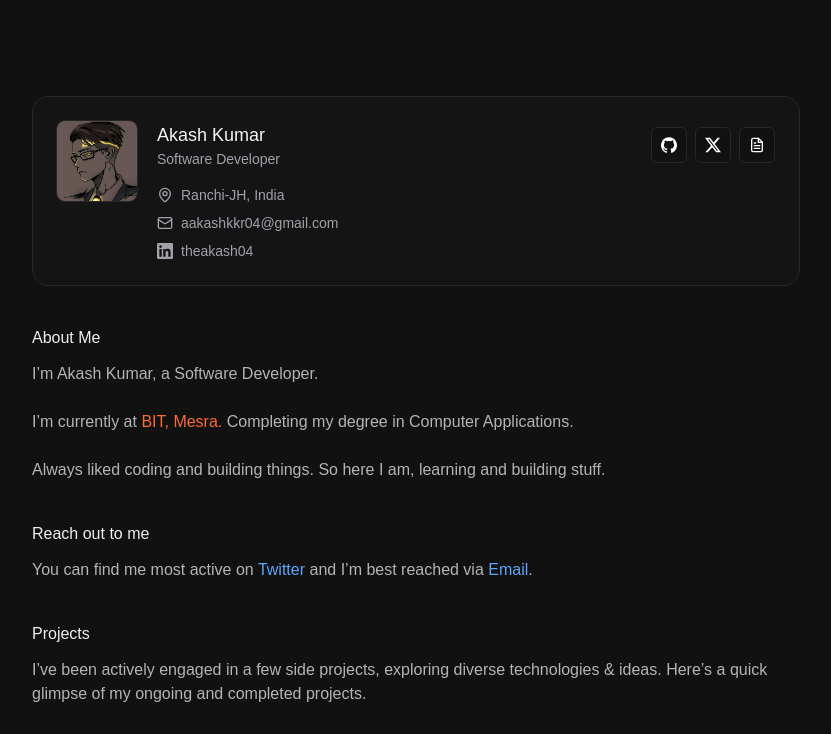
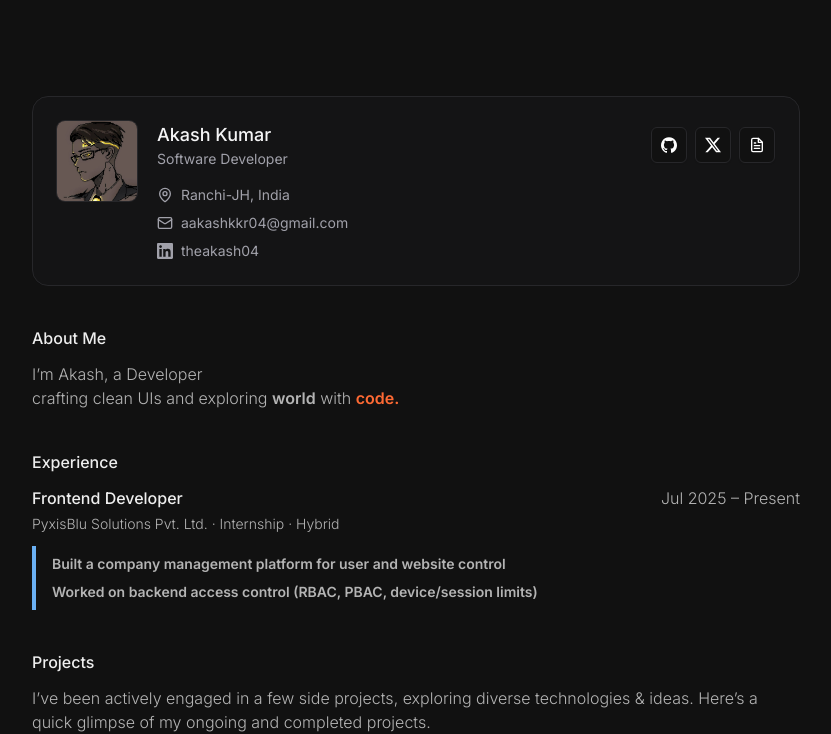
Before and after one commit to theakash04/portfolio, a Next.js app: page / in a window 1280 px wide. Shown: the top 734 px of the page, without its empty margins (224-1055 px from the left). Built offline with nearby package versions, Linux system fonts and the light colour scheme; no server answers.

Commit message:
added experience

```diff
--- a/src/app/globals.css
+++ b/src/app/globals.css
@@ -15,8 +15,13 @@
   body {
     background: var(--primary-color);
     color: var(--secondary-color);
-    font-family: 'Arial', sans-serif;
+    font-family: var(--font-inter), sans-serif;
     min-height: 100vh;
     transition: all 0.3s ease;
   }
+
+  html {
+    scroll-behavior: smooth;
+  }
+
 }
--- a/src/app/layout.tsx
+++ b/src/app/layout.tsx
@@ -1,15 +1,10 @@
 import type { Metadata } from "next";
-import { Geist, Geist_Mono } from "next/font/google";
+import { Inter } from "next/font/google";
 import "./globals.css";
 import Footer from "@/components/Footer";
 
-const geistSans = Geist({
-  variable: "--font-geist-sans",
-  subsets: ["latin"],
-});
-
-const geistMono = Geist_Mono({
-  variable: "--font-geist-mono",
+const inter = Inter({
+  variable: "--font-inter",
   subsets: ["latin"],
 });
 
@@ -27,7 +22,7 @@ export default function RootLayout({
   return (
     <html lang="en">
       <body
-        className={`${geistSans.variable} ${geistMono.variable} antialiased `}
+        className={`${inter.variable} antialiased `}
       >
         <main>{children}</main>
         <Footer />
--- /dev/null
+++ b/src/components/Experience/page.tsx
@@ -0,0 +1,57 @@
+import React from "react";
+import EnterAnim from "../EnterAnim";
+
+
+type ExpDataType = {
+  role: string;
+  startDate: string;
+  endDate: string;
+  company: string;
+  type: string;
+  location: string;
+  points: string[];
+}
+
+const ExperiencesData: ExpDataType[] = [
+  {
+    role: "Frontend Developer",
+    startDate: "Jul 2025",
+    endDate: "",
+    company: "PyxisBlu Solutions Pvt. Ltd.",
+    type: "Internship",
+    location: "Hybrid",
+    points: [
+      "Built a company management platform for user and website control",
+      "Worked on backend access control (RBAC, PBAC, device/session limits)",
+    ],
+  }
+]
+
+export default function Experience() {
+  return (
+    <EnterAnim>
+      <div className="flex flex-col items-start w-full gap-3">
+        <h1 className="text-[#EEEEEE] font-medium">Experience</h1>
+
+        {ExperiencesData.map((exp, idx) => (
+          <div className="flex flex-col items-start gap-1 w-full" key={idx}>
+            <div className="flex justify-between w-full text-[#EEEEEE] font-medium">
+              <span>{exp.role}</span>
+              <span className="text-[#B4B4B4] font-light">{exp.startDate} – {exp.endDate !== "" ? exp.endDate : "Present"}</span>
+            </div>
+            <span className="text-[#B4B4B4] text-sm font-light">
+              {exp.company} · {exp.type} · {exp.location}
+            </span>
+            <div className="border-l-4 border-[#6AB0F3] pl-4 mt-2 space-y-2 w-max px-4 py-2">
+              {exp.points.map((point, idx) => (
+                <p key={idx} className="text-[#B4B4B4] text-sm font-semibold">
+                  {point}
+                </p>
+              ))}
+            </div>
+          </div>
+        ))}
+      </div>
+    </EnterAnim>
+  );
+}
--- a/src/components/HeroSection/About.tsx
+++ b/src/components/HeroSection/About.tsx
@@ -11,23 +11,10 @@ export default function About() {
         <h1 className="text-[#EEEEEE] font-medium">About Me</h1>
         <div className="flex flex-col items-start">
           <p className="text-[#B4B4B4] font-light">
-            I’m Akash Kumar, a Software Developer.
+            I’m Akash, a Developer
             <br />
-            <br />
-            I’m currently at{" "}
-            <a
-              target="_self"
-              rel="noopener noreferrer"
-              className="text-[#FE6A34] font-medium"
-              href="#"
-            >
-              BIT, Mesra.
-            </a>{" "}
-            Completing my degree in Computer Applications.
-            <br />
-            <br />
-            Always liked coding and building things. So here I am, learning and
-            building stuff.
+            crafting clean UIs and exploring <span className="font-semibold">world</span>{" "}
+            with <span className="text-[#FE6A34] font-semibold">code.</span>
           </p>
         </div>
       </div>
--- a/src/components/MainSection.tsx
+++ b/src/components/MainSection.tsx
@@ -1,18 +1,18 @@
 "use client";
 import About from "./HeroSection/About";
 import Profile from "./HeroSection/ProfileCard";
-import ReachOut from "./HeroSection/ReachOut";
 import QuoteCard from "./Quote";
 import { SkillsContent } from "./skills/skillContent";
 import SkillCard from "./skills/Skills";
 import MainProjectSection from "./project/MainProjectSection";
+import Experience from "./Experience/page";
 
 const MainSection: React.FC = () => {
   return (
     <div className="flex flex-col w-full gap-10">
       <Profile />
       <About />
-        <ReachOut />
+      <Experience />
       <MainProjectSection />
       <SkillCard skills={SkillsContent.skills} />
       <QuoteCard />
```
Lines whose indentation alone changed are shown as unchanged.
